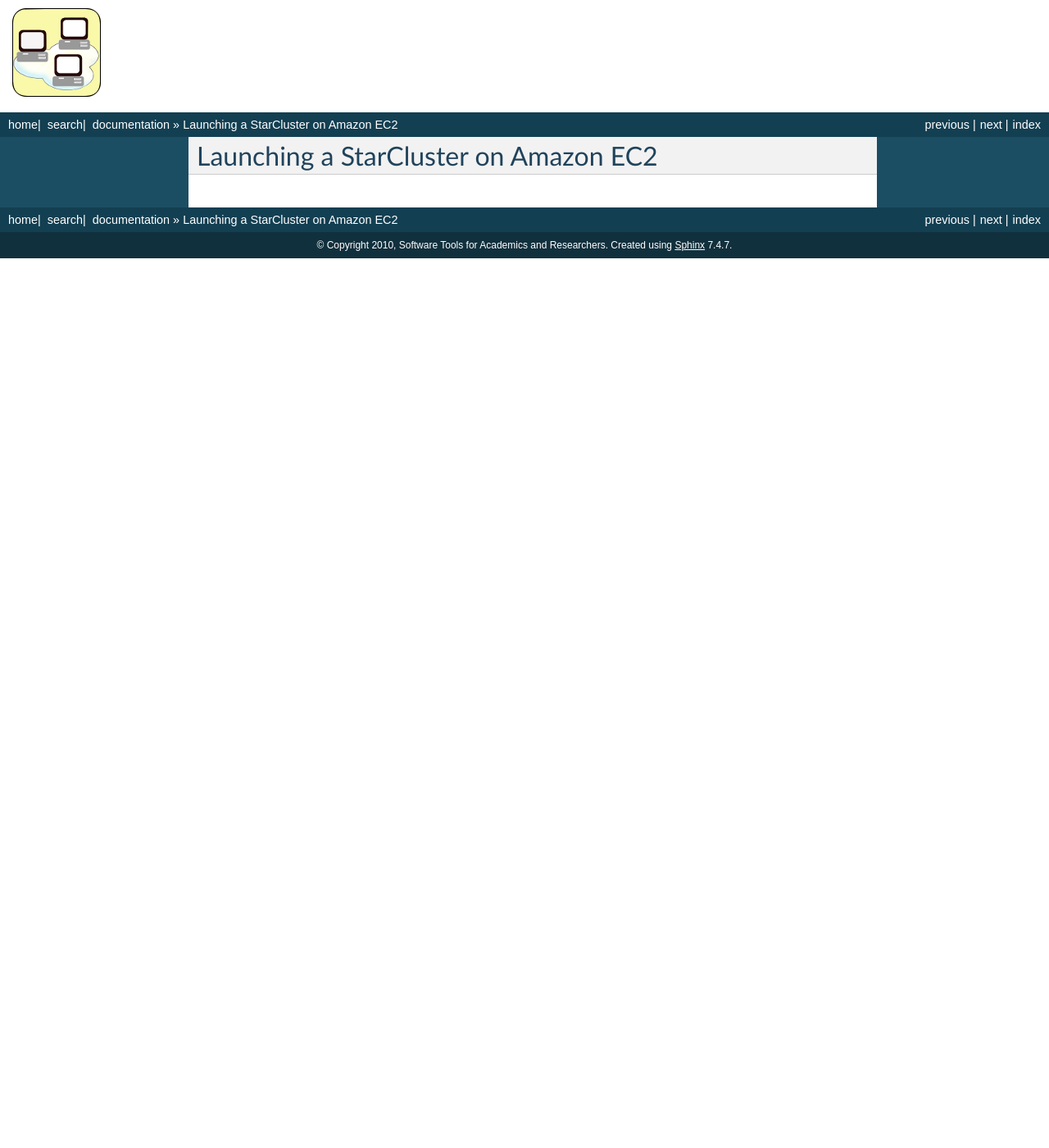
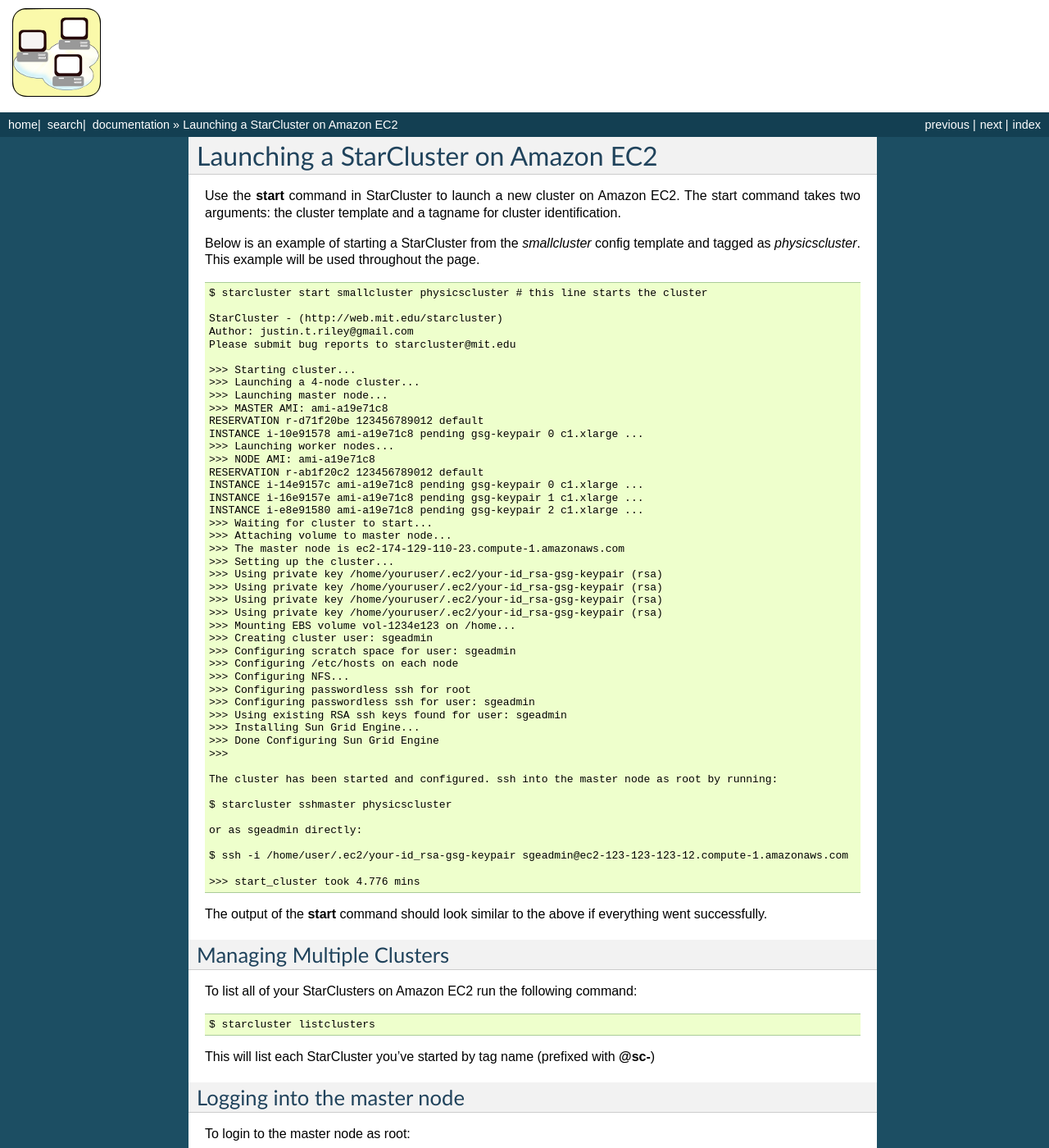
Before and after one commit to jtriley/StarCluster, a Sphinx documentation site: the page built from docs/sphinx/launch.rst, in a window 1280 px wide and 1400 px high. Shown: the whole window at 82% size. Built offline with Sphinx 7.4.7, drawn with Linux system fonts in a browser that asks for light colours; formulas are drawn with MathJax 3; some of the changed text lies outside the part shown.

Commit message:
migrated launch docs to rst
added plugin section to configuration docs

```diff
--- a/docs/sphinx/launch.rst
+++ b/docs/sphinx/launch.rst
@@ -1,2 +1,91 @@
 Launching a StarCluster on Amazon EC2
 =====================================
+
+Use the **start** command in StarCluster to launch a new cluster on Amazon EC2.
+The start command takes two arguments: the cluster template and a tagname
+for cluster identification.
+
+Below is an example of starting a StarCluster from the *smallcluster* config
+template and tagged as *physicscluster*. This example will be used throughout
+the page.
+
+.. code-block:: none
+
+        $ starcluster start smallcluster physicscluster # this line starts the cluster
+
+        StarCluster - (http://web.mit.edu/starcluster)
+        Author: justin.t.riley@gmail.com
+        Please submit bug reports to starcluster@mit.edu
+
+        >>> Starting cluster...
+        >>> Launching a 4-node cluster...
+        >>> Launching master node...
+        >>> MASTER AMI: ami-a19e71c8
+        RESERVATION r-d71f20be 123456789012 default
+        INSTANCE i-10e91578 ami-a19e71c8 pending gsg-keypair 0 c1.xlarge ...
+        >>> Launching worker nodes...
+        >>> NODE AMI: ami-a19e71c8
+        RESERVATION r-ab1f20c2 123456789012 default
+        INSTANCE i-14e9157c ami-a19e71c8 pending gsg-keypair 0 c1.xlarge ...
+        INSTANCE i-16e9157e ami-a19e71c8 pending gsg-keypair 1 c1.xlarge ...
+        INSTANCE i-e8e91580 ami-a19e71c8 pending gsg-keypair 2 c1.xlarge ...
+        >>> Waiting for cluster to start...
+        >>> Attaching volume to master node...
+        >>> The master node is ec2-174-129-110-23.compute-1.amazonaws.com
+        >>> Setting up the cluster...
+        >>> Using private key /home/youruser/.ec2/your-id_rsa-gsg-keypair (rsa)
+        >>> Using private key /home/youruser/.ec2/your-id_rsa-gsg-keypair (rsa)
+        >>> Using private key /home/youruser/.ec2/your-id_rsa-gsg-keypair (rsa)
+        >>> Using private key /home/youruser/.ec2/your-id_rsa-gsg-keypair (rsa)
+        >>> Mounting EBS volume vol-1234e123 on /home...
+        >>> Creating cluster user: sgeadmin
+        >>> Configuring scratch space for user: sgeadmin
+        >>> Configuring /etc/hosts on each node
+        >>> Configuring NFS...
+        >>> Configuring passwordless ssh for root
+        >>> Configuring passwordless ssh for user: sgeadmin
+        >>> Using existing RSA ssh keys found for user: sgeadmin
+        >>> Installing Sun Grid Engine...
+        >>> Done Configuring Sun Grid Engine
+        >>>
+
+        The cluster has been started and configured. ssh into the master node as root by running:
+
+        $ starcluster sshmaster physicscluster
+
+        or as sgeadmin directly:
+
+        $ ssh -i /home/user/.ec2/your-id_rsa-gsg-keypair sgeadmin@ec2-123-123-123-12.compute-1.amazonaws.com
+
+        >>> start_cluster took 4.776 mins
+
+The output of the **start** command should look similar to the above if everything went successfully.
+
+Managing Multiple Clusters
+--------------------------
+
+To list all of your StarClusters on Amazon EC2 run the following command:
+
+.. code-block:: none
+
+    $ starcluster listclusters
+
+This will list each StarCluster you've started by tag name (prefixed with **@sc-**)
+
+Logging into the master node
+----------------------------
+To login to the master node as root:
+
+.. code-block:: none
+
+        $ starcluster sshmaster physicscluster
+
+Logging into the worker nodes
+----------------------------
+To login to a worker node as root:
+
+.. code-block:: none
+
+        $ starcluster sshnode physicscluster 0
+
+The above command will ssh to node001 of the *physicscluster*.
```
Also changed, not shown: docs/sphinx/configuration.rst (+63 -20 lines).
